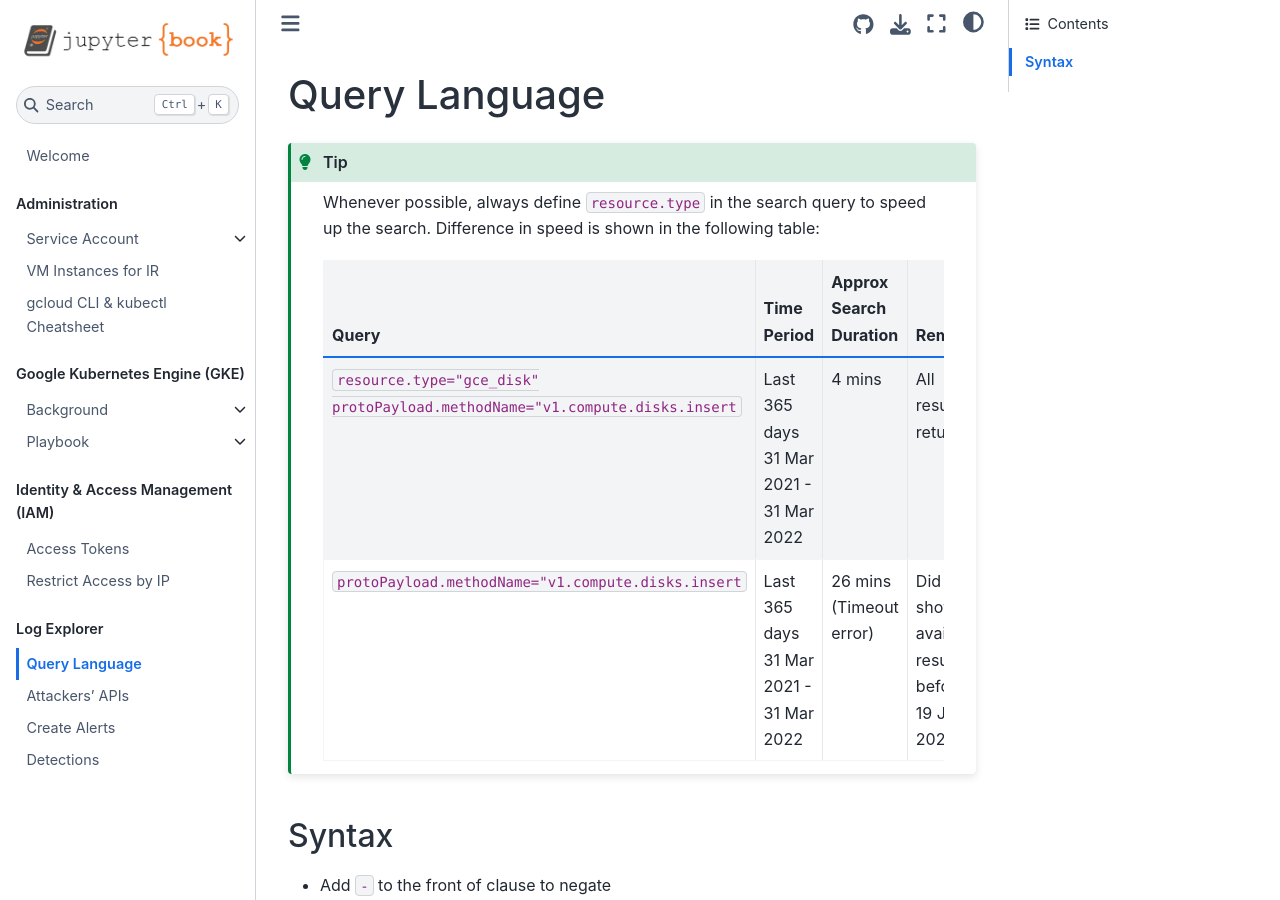
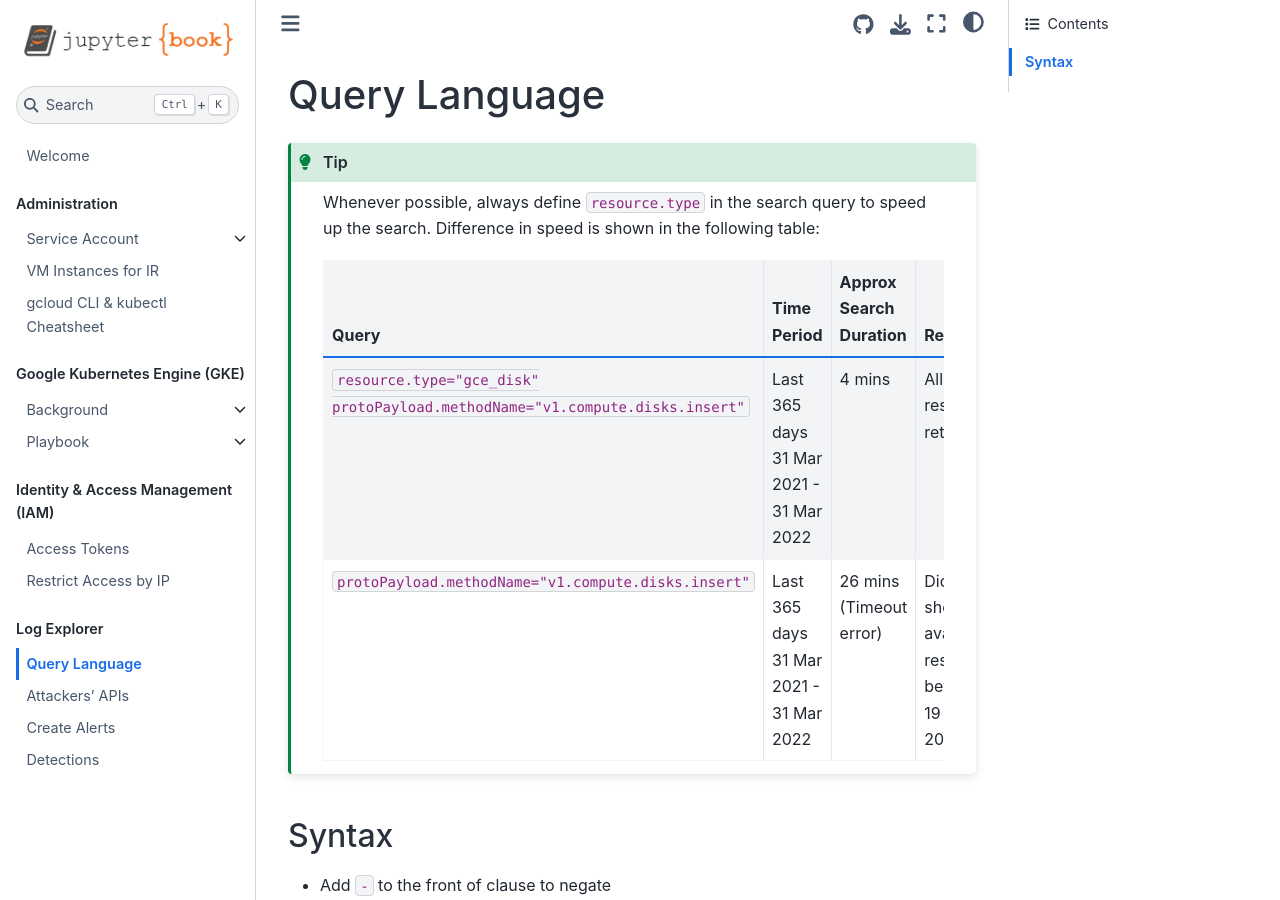
Before and after one commit to Silv3rHorn/GCP-IR-Notes, a Jupyter Book: the page built from log_explorer/query_language.md, in a window 1280 px wide and 900 px high. Built offline with Jupyter Book 1.0.4 settings and Sphinx 7.4.7 and the Sphinx Book theme 1.1.4, drawn with Linux system fonts in a browser that asks for light colours; pages that are not in the unit, such as notebooks, are missing from menus.

Commit message:
Fix typos

```diff
--- a/log_explorer/query_language.md
+++ b/log_explorer/query_language.md
@@ -9,12 +9,12 @@ Whenever possible, always define `resource.type` in the search query to speed up
     - Time Period
     - Approx Search Duration
     - Remarks
-*   - `resource.type="gce_disk" protoPayload.methodName="v1.compute.disks.insert`
+*   - `resource.type="gce_disk" protoPayload.methodName="v1.compute.disks.insert"`
     - Last 365 days
     31 Mar 2021 - 31 Mar 2022
     - 4 mins
     - All results returned
-*   - `protoPayload.methodName="v1.compute.disks.insert`
+*   - `protoPayload.methodName="v1.compute.disks.insert"`
     - Last 365 days
     31 Mar 2021 - 31 Mar 2022
     - 26 mins (Timeout error)
```
